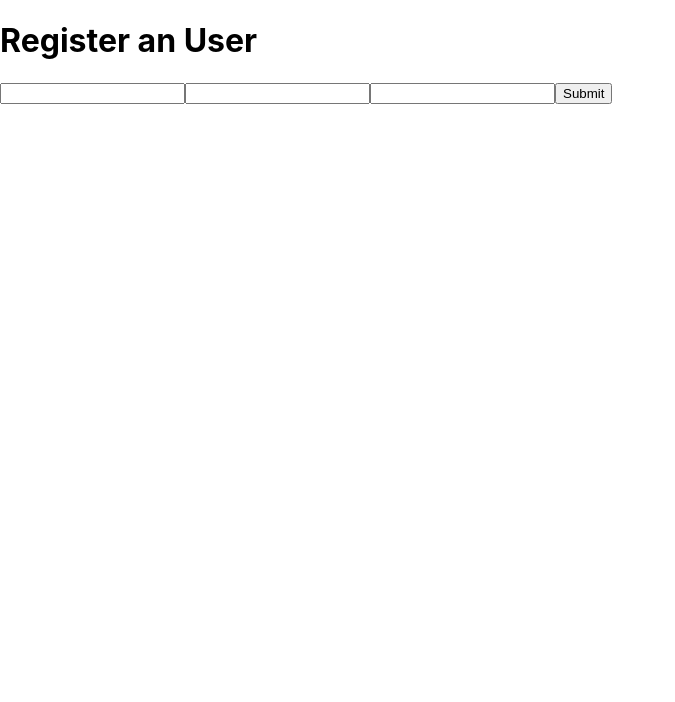
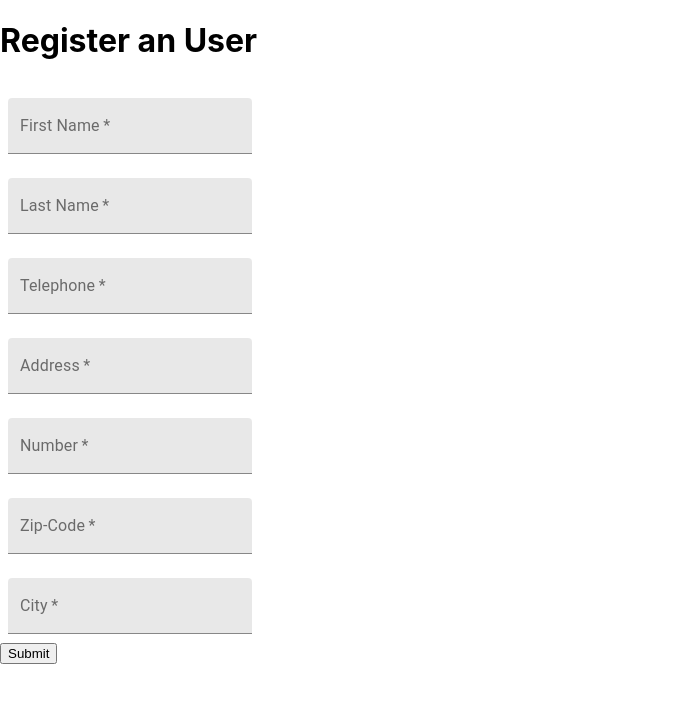
Before and after one commit to dwolopes/wunderform, a React (Create React App) app: page / in a window 1280 px wide. Shown: the top 702 px of the page, without its empty margins (0-675 px from the left). Built offline with nearby package versions, Linux system fonts and the light colour scheme.

Commit message:
feat: starting styling the form with Material UI

```diff
--- a/package.json
+++ b/package.json
@@ -3,10 +3,12 @@
   "version": "0.1.0",
   "private": true,
   "dependencies": {
+    "@material-ui/core": "^4.3.2",
     "@rematch/core": "^1.1.0",
     "@rematch/persist": "^1.1.6",
     "@types/react": "^16.9.2",
     "@types/react-redux": "^7.1.2",
+    "@types/yup": "^0.26.22",
     "formik": "^1.5.8",
     "node-sass": "^4.12.0",
     "react": "^16.9.0",
@@ -16,7 +18,8 @@
     "react-scripts": "3.1.1",
     "react-toastify": "^5.3.2",
     "rematch": "^0.1.3",
-    "typescript": "^3.5.3"
+    "typescript": "^3.5.3",
+    "yup": "^0.27.0"
   },
   "scripts": {
     "start": "react-scripts start",
--- a/src/assets/style/base.scss
+++ b/src/assets/style/base.scss
@@ -6,6 +6,7 @@
     outline: none;
     padding: 0;
     font-size: 15px;
+    background-color: #FAFAFA;
 }
 
 *,
--- a/src/components/RegisterForm/index.tsx
+++ b/src/components/RegisterForm/index.tsx
@@ -1,11 +1,35 @@
 // EditUserDialog.js
 import React, { memo } from 'react';
 import { Formik, Field, Form, ErrorMessage } from 'formik';
+import * as Yup from 'yup';
 
+import CustomInputComponent from '../Shared/Input';
 
 interface EditUserDialogProps {
     user?: { id: string }
 };
+
+const SignupSchema = Yup.object().shape({
+    firstName: Yup.string()
+      .min(2, 'Too Short!')
+      .max(50, 'Too Long!')
+      .required('Required'),
+    lastName: Yup.string()
+      .min(2, 'Too Short!')
+      .max(50, 'Too Long!')
+      .required('Required'),
+    telephone: Yup.string()
+      .matches(/\(?\+\(?49\)?[ ()]?([- ()]?\d[- ()]?){10}/g, 'invalid phone number')
+      .required('Required'),
+    address: Yup.string()
+      .required('Required'),
+    number: Yup.number()
+      .required('Required'),
+    zipcode: Yup.string()
+      .required('Required'),
+    city: Yup.string()
+      .required('Required')
+  });
 
 
 const RegisterForm = ({ user }: EditUserDialogProps) => {
@@ -14,39 +38,26 @@ const RegisterForm = ({ user }: EditUserDialogProps) => {
       <h1>Register an User</h1>
       <Formik
         initialValues={{firstname: '',  lastname: '', telephone: ''}}
-        validate={values => {
-            interface errorsAttributes {
-                firstname?: string,
-                lastname?: string,
-                telephone?: string
-            };
-            let errors: errorsAttributes = {};
-            if (!values.firstname) {
-              errors.firstname = 'Required';
-            }
-            if (!values.lastname) {
-                errors.lastname = 'Required';
-            }
-            if (!values.telephone) {
-                errors.telephone = 'Required';
-            } else if (
-               new RegExp('\(?\+\(?49\)?[ ()]?([- ()]?\d[- ()]?){10}').test(values.telephone)
-              ) {
-                errors.telephone = 'Invalid number';
-              }
-            return errors;
-          }}
+        validationSchema={SignupSchema}
         onSubmit={(values, actions) => {
           console.log('Subminting');
         }}
         render={({ errors, status, touched, isSubmitting }) => (
           <Form>
-            <Field type="text" name="firstname"/>
+            <Field name='firstName' type='text' label='First Name' component={CustomInputComponent} />
             <ErrorMessage name="firstname" component="div" />
-            <Field type="text" name="lastname" />
+            <Field type="text" name="lastname" label='Last Name' component={CustomInputComponent}/>
             <ErrorMessage name="lastname" component="div"/>
-            <Field type="string" name="telephone" />
+            <Field type="string" name="telephone" label='Telephone' component={CustomInputComponent}/>
             <ErrorMessage name="telephone" component="div"/>
+            <Field type="string" name="address" label='Address' component={CustomInputComponent}/>
+            <ErrorMessage name="address" component="div"/>
+            <Field type="number" name="number" label='Number' component={CustomInputComponent}/>
+            <ErrorMessage name="number," component="div"/>
+            <Field type="string" name="zipcode" label='Zip-Code' component={CustomInputComponent}/>
+            <ErrorMessage name="zipcode," component="div"/>
+            <Field type="string" name="city" label='City' component={CustomInputComponent}/>
+            <ErrorMessage name="city" component="div"/>
             {status && status.msg && <div>{status.msg}</div>}
             <button type="submit" disabled={isSubmitting}>
               Submit
--- /dev/null
+++ b/src/components/Shared/Input/index.tsx
@@ -0,0 +1,43 @@
+import React, { memo } from 'react';
+import clsx from 'clsx';
+import { makeStyles } from '@material-ui/core/styles';
+import MenuItem from '@material-ui/core/MenuItem';
+import TextField from '@material-ui/core/TextField';
+
+
+const useStyles = makeStyles(theme => ({
+    container: {
+      display: 'flex',
+      flexWrap: 'wrap',
+    },
+    textField: {
+      marginLeft: theme.spacing(1),
+      marginRight: theme.spacing(1),
+    },
+    dense: {
+      marginTop: 16,
+    },
+    menu: {
+      width: 200,
+    },
+  }));
+
+const CustomInputComponent = ({ field, ...props }: any) => {
+    const classes = useStyles();
+
+    return (
+        <div>
+        <TextField
+            {...field}
+            {...props}
+            required
+            id="filled-firstname-input"
+            className={classes.textField}
+            margin="normal"
+            variant="filled"
+          />
+        </div>
+    )
+};
+
+export default memo(CustomInputComponent);
```
Also changed, not shown: src/components/RegisterForm/style.scss (added), 1 other file (tests, documents, lock files or other folders).
